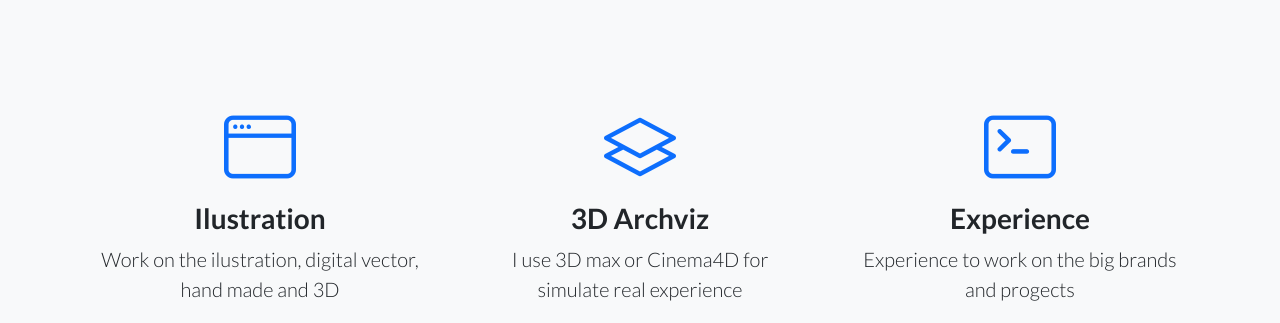
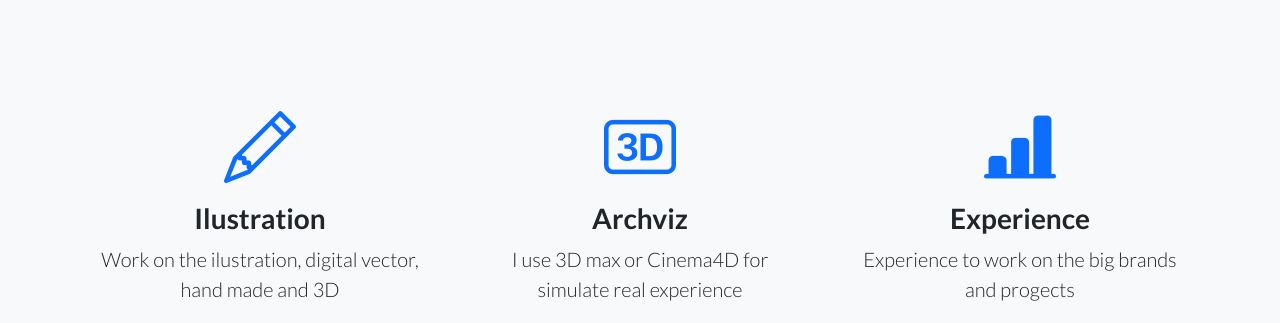
Before and after one commit to KamikasiNEO/kamikasineo.github.io, a plain HTML site: page index.html in a window 1280 px wide. Shown: the part 699-1022 px from the top of the page. Drawn offline with nearby package versions, Linux system fonts and the light colour scheme.

Commit message:
icons!
3 Icon

```diff
--- a/index.html
+++ b/index.html
@@ -3,7 +3,7 @@
     <head>
         <meta charset="utf-8" />
         <meta name="viewport" content="width=device-width, initial-scale=1, shrink-to-fit=no" />
-        <meta name="description" content="conheça o trabalho do designer artista Ricardo Kamikasi ou KamikasiNEO diretor de arte designer" />
+        <meta name="description" content="conheça o trabalho do designer artista Ricardo Kamikasi, KamikasiNEO diretor de arte designer" />
         <meta name="author" content="" />
         <title>KamikasiNEO - art director</title>
         <!-- Favicon-->
@@ -77,21 +77,21 @@
                 <div class="row">
                     <div class="col-lg-4">
                         <div class="features-icons-item mx-auto mb-5 mb-lg-0 mb-lg-3">
-                            <div class="features-icons-icon d-flex"><i class="bi-window m-auto text-primary"></i></div>
+                            <div class="features-icons-icon d-flex"><i class="bi bi-pencil m-auto text-primary"></i></div>
                             <h3>Ilustration</h3>
                             <p class="lead mb-0">Work on the ilustration, digital vector, hand made and 3D </p>
                         </div>
                     </div>
                     <div class="col-lg-4">
                         <div class="features-icons-item mx-auto mb-5 mb-lg-0 mb-lg-3">
-                            <div class="features-icons-icon d-flex"><i class="bi-layers m-auto text-primary"></i></div>
-                            <h3>3D Archviz</h3>
+                            <div class="features-icons-icon d-flex"><i class="bi bi-badge-3d m-auto text-primary"></i></div>
+                            <h3>Archviz</h3>
                             <p class="lead mb-0">I use 3D max or Cinema4D for simulate real experience</p>
                         </div>
                     </div>
                     <div class="col-lg-4">
                         <div class="features-icons-item mx-auto mb-0 mb-lg-3">
-                            <div class="features-icons-icon d-flex"><i class="bi-terminal m-auto text-primary"></i></div>
+                            <div class="features-icons-icon d-flex"><i class="bi bi-bar-chart-line-fill m-auto text-primary"></i></div>
                             <h3>Experience</h3>
                             <p class="lead mb-0">Experience to work on the big brands and progects</p>
                         </div>
```
